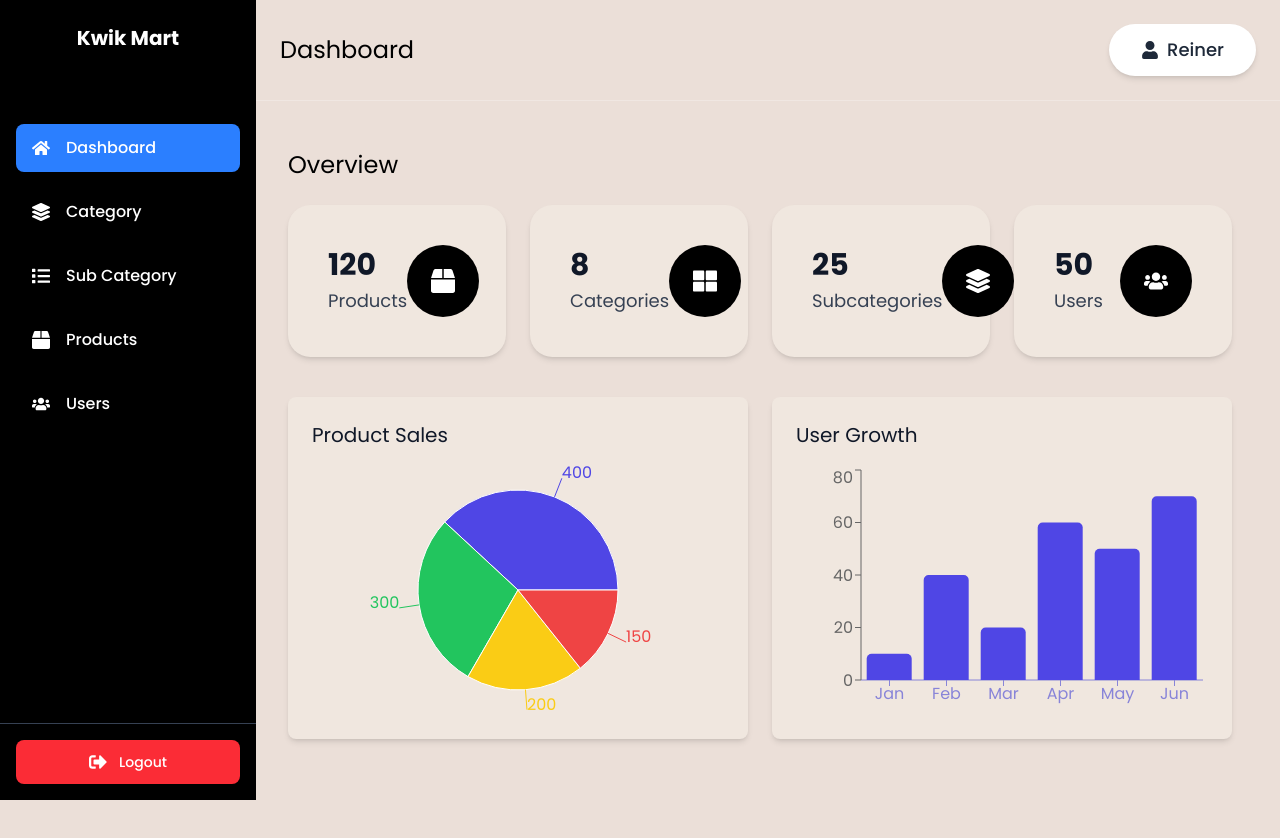
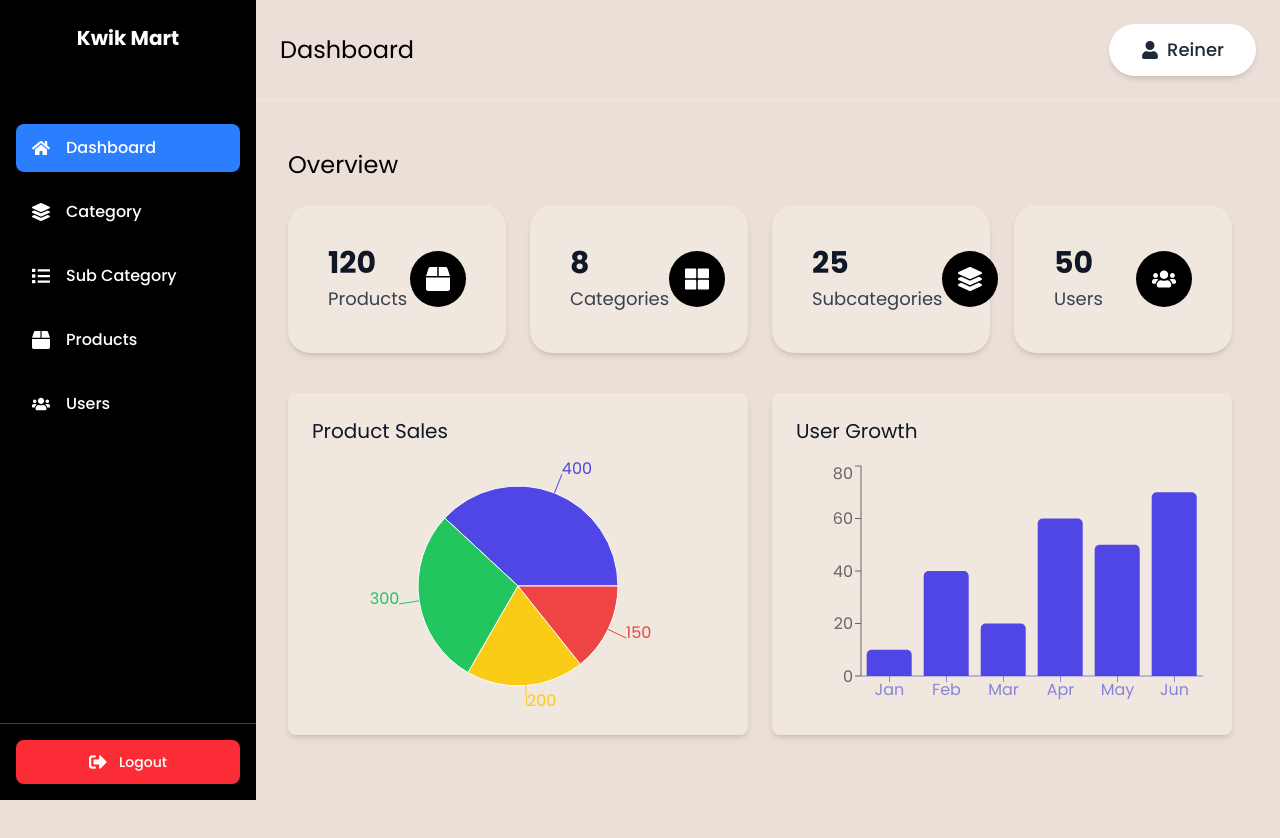
Before and after one commit to Nathaniel-Anum/Kwik-Mart, a React (Vite) app: page / in a window 1280 px wide. Shown: the top 838 px of the page. Built offline with nearby package versions, Linux system fonts and the light colour scheme.

Commit message:
second update

```diff
--- a/src/Pages/Dashboard.jsx
+++ b/src/Pages/Dashboard.jsx
@@ -66,7 +66,7 @@ const Dashboard = () => {
 
             {/* Right Section: Icon */}
             <div
-              className={`${item.color} text-white p-6 rounded-full text-2xl`}
+              className={`${item.color} text-white p-4 rounded-full text-2xl`}
             >
               {item.icon}
             </div>
```
